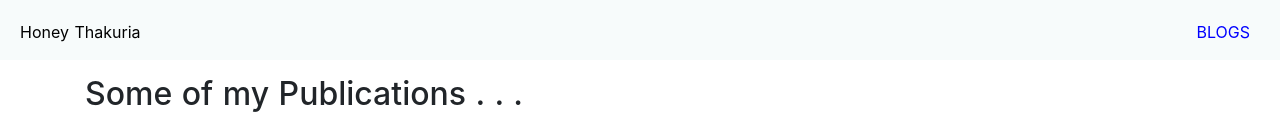
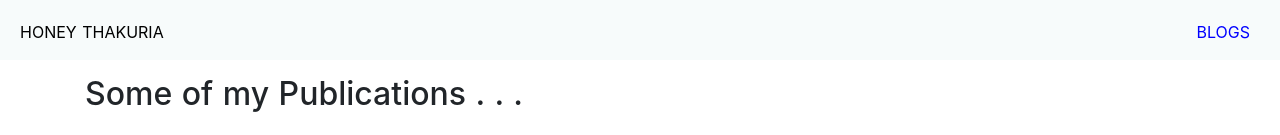
Before and after one commit to shubhith/WEBP, a Nuxt app: page /blogs in a window 1280 px wide. Shown: the top 135 px of the page. Built offline with nearby package versions, Linux system fonts and the light colour scheme.

Commit message:
Changes to titles

```diff
--- a/components/global/Header.vue
+++ b/components/global/Header.vue
@@ -1,7 +1,7 @@
 <template>
   <div class="Header">
     <div class="Header-section-left">
-      <nuxt-link to="/">Honey Thakuria</nuxt-link>
+      <nuxt-link to="/">HONEY THAKURIA</nuxt-link>
     </div>
 
     <div class="Header-section-right">
```
